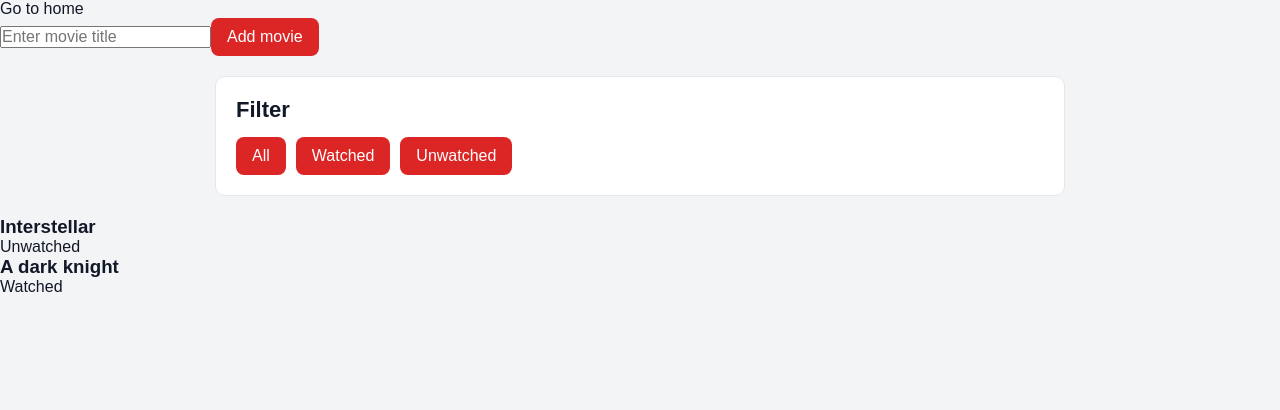
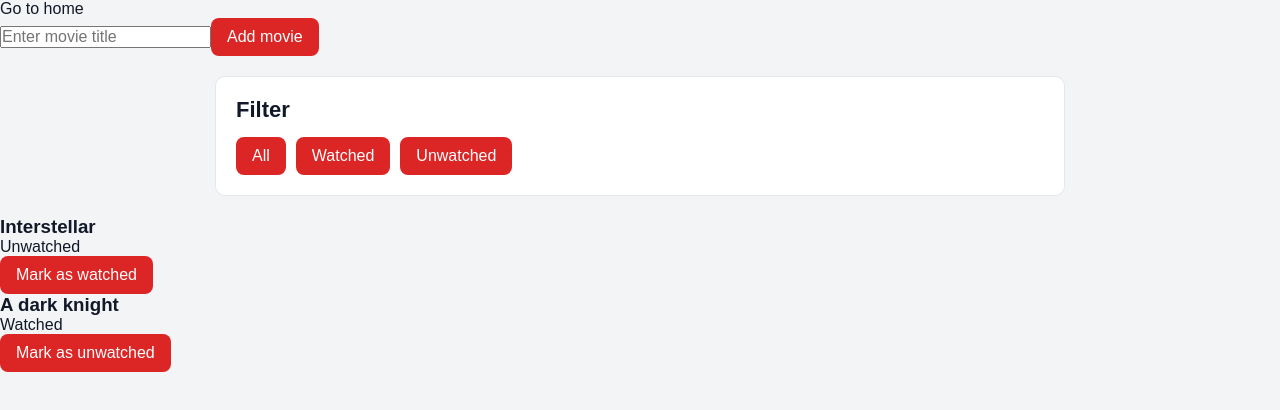
Before and after one commit to Abdir-w99/movie-watchlist, a React (Vite) app: page /movies in a window 1280 px wide. Shown: the top 410 px of the page. Built offline with nearby package versions, Linux system fonts and the light colour scheme.

Commit message:
Add toggle button

```diff
--- a/src/components/MovieCard.tsx
+++ b/src/components/MovieCard.tsx
@@ -8,9 +8,10 @@ type Movie = {
 
 type MovieCardProps = {
   movie: Movie;
+  toggleWatched: (id: number) => void;
 };
 
-function MovieCard({ movie }: MovieCardProps) {
+function MovieCard({ movie, toggleWatched }: MovieCardProps) {
   return (
     <div>
       {/* go to the details page and send the movie data */}
@@ -20,6 +21,11 @@ function MovieCard({ movie }: MovieCardProps) {
 
       {/* show if the movie is watched or not */}
       <p>{movie.watched ? "Watched" : "Unwatched"}</p>
+
+      {/* button to change watched status */}
+      <button onClick={() => toggleWatched(movie.id)}>
+        {movie.watched ? "Mark as unwatched" : "Mark as watched"}
+      </button>
     </div>
   );
 }
--- a/src/components/MovieList.tsx
+++ b/src/components/MovieList.tsx
@@ -8,13 +8,15 @@ type Movie = {
 
 type MovieListProps = {
   movies: Movie[];
+  toggleWatched: (id: number) => void;
 };
 
-function MovieList({ movies }: MovieListProps) {
+function MovieList({ movies, toggleWatched }: MovieListProps) {
   return (
     <div>
       {movies.map((movie) => (
-        <MovieCard key={movie.id} movie={movie} />
+        // send one movie and the toggle function to MovieCard
+        <MovieCard key={movie.id} movie={movie} toggleWatched={toggleWatched} />
       ))}
     </div>
   );
--- a/src/pages/MoviePage.tsx
+++ b/src/pages/MoviePage.tsx
@@ -42,6 +42,21 @@ function MoviePage() {
     setMovies([...movies, newMovie]);
   }
 
+  // change watched status for one movie
+  function toggleWatched(id: number) {
+    const updatedMovies = movies.map((movie) => {
+      // find the clicked movie and switch watched value
+      if (movie.id === id) {
+        return { ...movie, watched: !movie.watched };
+      }
+
+      // keep other movies unchanged
+      return movie;
+    });
+    // save the updated movie list
+    setMovies(updatedMovies);
+  }
+
   // create a new list based on the selected filter
   const filteredMovies = movies.filter((movie) => {
     if (filter === "watched") {
@@ -61,7 +76,7 @@ function MoviePage() {
       <Link to="/">Go to home</Link>
       <MovieForm addMovie={addMovie} />
       <FilterBar setFilter={setFilter} />
-      <MovieList movies={filteredMovies} />
+      <MovieList movies={filteredMovies} toggleWatched={toggleWatched} />
     </div>
   );
 }
```
